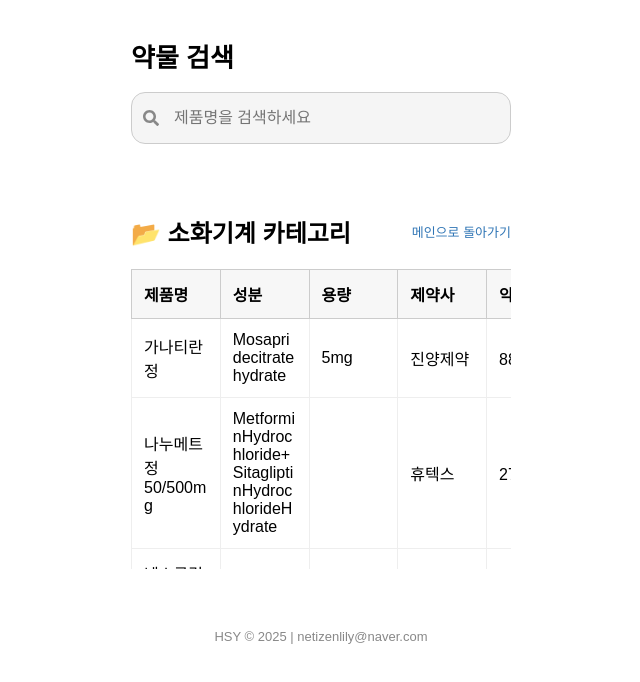
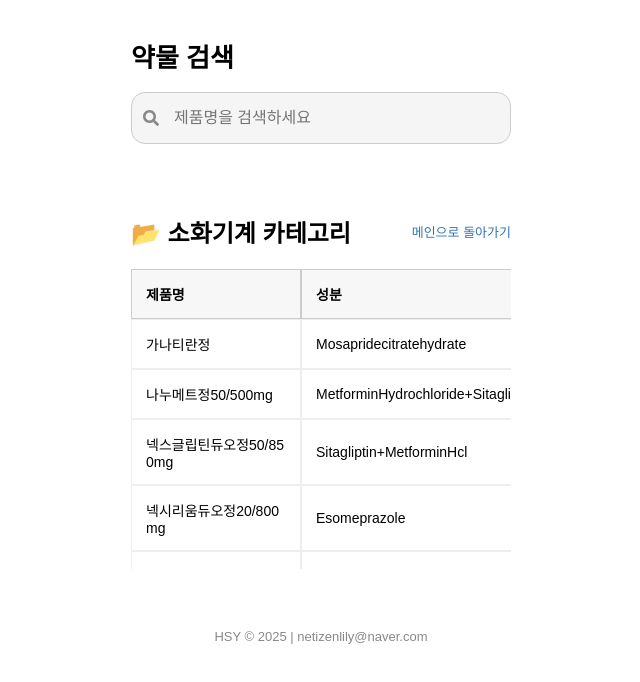
Before and after one commit to dasampharm/dasanpharm, a React (Create React App) app: page / in a window 1280 px wide. Both pictures are taken after a click on the button "소화기계". Shown: the top 682 px of the page, without its empty margins (319-959 px from the left). Built offline with nearby package versions, Linux system fonts and the light colour scheme.

Commit message:
App.js 업데이트 과거

```diff
--- a/src/App.js
+++ b/src/App.js
@@ -1,4 +1,3 @@
-// 약물 검색 React App (최종 수정 - 텍스트 줄바꿈 + 스크롤 수정)
 import React, { useState, useRef } from "react";
 import { FaSearch } from "react-icons/fa";
 import data from "./약물데이터.json";
@@ -67,7 +66,6 @@ function App() {
 
   return (
     <div style={{ padding: "20px", fontFamily: "sans-serif", maxWidth: "380px", margin: "0 auto" }}>
-      {/* 상단 검색창 */}
       <div style={{ position: "sticky", top: 0, zIndex: 10, backgroundColor: "#fff", paddingBottom: "10px" }}>
         <h1 style={{ fontSize: "26px" }}>약물 검색</h1>
         <div style={{ display: "flex", gap: "8px" }}>
@@ -79,9 +77,16 @@ function App() {
               value={query}
               onChange={handleInputChange}
               placeholder="제품명을 검색하세요"
-              style={{ width: "100%", padding: "16px 16px 16px 42px", fontSize: "16px", border: "1px solid #ccc", borderRadius: "14px", backgroundColor: "#f5f5f5", boxSizing: "border-box" }}
+              style={{
+                width: "100%",
+                padding: "16px 16px 16px 42px",
+                fontSize: "16px",
+                border: "1px solid #ccc",
+                borderRadius: "14px",
+                backgroundColor: "#f5f5f5",
+                boxSizing: "border-box"
+              }}
             />
-            {/* 검색 자동완성 리스트 */}
             <ul style={{ listStyle: "none", paddingLeft: 0, maxHeight: "160px", overflowY: "auto", border: suggestions.length > 0 ? "1px solid #ccc" : "none", margin: 0, background: "white", position: "absolute", top: "56px", zIndex: 2, borderRadius: "4px", width: "100%" }}>
               {suggestions.map((item, index) => (
                 <li key={index} onClick={() => handleSuggestionClick(item)} style={{ cursor: "pointer", padding: "10px 12px" }}>{item["제품명"]}</li>
@@ -91,7 +96,6 @@ function App() {
         </div>
       </div>
 
-      {/* 카테고리 및 안내사항 */}
       {!selectedDrug && !selectedCategory && (
         <>
           <h3 style={{ fontSize: "16px", marginTop: "30px", marginBottom: "10px" }}>약물 카테고리</h3>
@@ -103,14 +107,13 @@ function App() {
 
           <h3 style={{ fontSize: "16px", marginBottom: "10px" }}>안내사항</h3>
           <div style={{ backgroundColor: "#f9f9f9", border: "1px solid #ccc", borderRadius: "12px", padding: "20px", fontSize: "13px", lineHeight: "1.7" }}>
-            <p>다산팜에서 거래하는 약물 리스트입니다.</p>
+            <p>다산팝에서 거래하는 약물 리스트입니다.</p>
             <p>제품명 검색 시 동일 성분의 약물이 보여집니다.</p>
             <p>약가는 매일 영업일 10시 경에 업데이트됩니다.</p>
           </div>
         </>
       )}
 
-      {/* 검색 결과 테이블 */}
       {(selectedDrug || selectedCategory) && (
         <div style={{ marginTop: "40px", width: "100%", overflowX: "auto" }}>
           <div style={{ display: "flex", justifyContent: "space-between", alignItems: "center" }}>
@@ -119,35 +122,66 @@ function App() {
           </div>
 
           {selectedDrug && (
-            <div style={{ marginTop: "8px", marginBottom: "20px" }}>
-              <label>
-                <input type="checkbox" checked={sameDoseOnly} onChange={() => setSameDoseOnly(!sameDoseOnly)} /> &nbsp;동일 용량만 보기
-              </label>
-            </div>
+            <label>
+              <input type="checkbox" checked={sameDoseOnly} onChange={() => setSameDoseOnly(!sameDoseOnly)} /> &nbsp;동일 용량만 보기
+            </label>
           )}
 
-          <div style={{ minWidth: "800px", maxHeight: "300px", overflowY: "auto" }}>
-            <table style={{ width: "100%", borderCollapse: "collapse", tableLayout: "fixed" }}>
+          <div style={{ maxHeight: "300px", overflowY: "auto", position: "relative" }}>
+            <table style={{ minWidth: "800px", borderCollapse: "separate", borderSpacing: "0", fontSize: "14px", width: "100%" }}>
               <thead>
                 <tr>
-                  <th style={{ position: "sticky", top: 0, left: 0, zIndex: 4, backgroundColor: "#f7f7f7", padding: "12px", border: "1px solid #ccc", textAlign: "left", maxWidth: "10em", whiteSpace: "normal", overflowWrap: "break-word", wordBreak: "break-word" }}>제품명</th>
+                  <th style={{
+                    padding: "14px",
+                    border: "1px solid #ccc",
+                    backgroundColor: "#f7f7f7",
+                    textAlign: "left",
+                    position: "sticky",
+                    top: 0,
+                    left: 0,
+                    zIndex: 4,
+                    maxWidth: "10em",
+                    whiteSpace: "normal",
+                    overflowWrap: "break-word",
+                    wordBreak: "keep-all"
+                  }}>제품명</th>
                   {["성분", "용량", "제약사", "약가", "요율", "환산액", "품절", "비고"].map((label, i) => (
-                    <th key={i} style={{ position: "sticky", top: 0, backgroundColor: "#f7f7f7", zIndex: 2, padding: "12px", border: "1px solid #ccc", textAlign: "left", whiteSpace: "normal", overflowWrap: "break-word", wordBreak: "break-word" }}>{label}</th>
+                    <th key={i} style={{
+                      padding: "14px",
+                      border: "1px solid #ccc",
+                      backgroundColor: "#f7f7f7",
+                      textAlign: "left",
+                      position: "sticky",
+                      top: 0,
+                      zIndex: 2,
+                      whiteSpace: "nowrap"
+                    }}>{label}</th>
                   ))}
                 </tr>
               </thead>
               <tbody>
                 {getFilteredDrugs().map((drug, index) => (
                   <tr key={index}>
-                    <td style={{ position: "sticky", left: 0, backgroundColor: "#fff", zIndex: 1, padding: "12px", border: "1px solid #eee", maxWidth: "10em", whiteSpace: "normal", overflowWrap: "break-word", wordBreak: "break-word" }}>{drug["제품명"]}</td>
-                    <td style={{ padding: "12px", border: "1px solid #eee", whiteSpace: "normal", overflowWrap: "break-word", wordBreak: "break-word" }}>{drug["성분"]}</td>
-                    <td style={{ padding: "12px", border: "1px solid #eee", whiteSpace: "normal", overflowWrap: "break-word", wordBreak: "break-word" }}>{drug["용량"]}</td>
-                    <td style={{ padding: "12px", border: "1px solid #eee", whiteSpace: "normal", overflowWrap: "break-word", wordBreak: "break-word" }}>{drug["제약사"]}</td>
-                    <td style={{ padding: "12px", border: "1px solid #eee", whiteSpace: "normal", overflowWrap: "break-word", wordBreak: "break-word" }}>{drug["약가"]}</td>
-                    <td style={{ padding: "12px", border: "1px solid #eee", whiteSpace: "normal", overflowWrap: "break-word", wordBreak: "break-word" }}>{drug["요율"]}</td>
-                    <td style={{ padding: "12px", border: "1px solid #eee", whiteSpace: "normal", overflowWrap: "break-word", wordBreak: "break-word" }}>{drug["환산액"]}</td>
-                    <td style={{ padding: "12px", border: "1px solid #eee", whiteSpace: "normal", overflowWrap: "break-word", wordBreak: "break-word" }}>{drug["품절"]}</td>
-                    <td style={{ padding: "12px", border: "1px solid #eee", whiteSpace: "normal", overflowWrap: "break-word", wordBreak: "break-word" }}>{drug["비고"]}</td>
+                    <td style={{
+                      padding: "14px",
+                      border: "1px solid #eee",
+                      maxWidth: "10em",
+                      whiteSpace: "normal",
+                      overflowWrap: "break-word",
+                      wordBreak: "keep-all",
+                      position: "sticky",
+                      left: 0,
+                      background: "#fff",
+                      zIndex: 1
+                    }}>{drug["제품명"]}</td>
+                    <td style={{ padding: "14px", border: "1px solid #eee", whiteSpace: "nowrap" }}>{drug["성분"]}</td>
+                    <td style={{ padding: "14px", border: "1px solid #eee", whiteSpace: "nowrap" }}>{drug["용량"]}</td>
+                    <td style={{ padding: "14px", border: "1px solid #eee", whiteSpace: "nowrap" }}>{drug["제약사"]}</td>
+                    <td style={{ padding: "14px", border: "1px solid #eee", whiteSpace: "nowrap" }}>{drug["약가"]}</td>
+                    <td style={{ padding: "14px", border: "1px solid #eee", whiteSpace: "nowrap" }}>{drug["요율"]}</td>
+                    <td style={{ padding: "14px", border: "1px solid #eee", whiteSpace: "nowrap" }}>{drug["환산액"]}</td>
+                    <td style={{ padding: "14px", border: "1px solid #eee", whiteSpace: "nowrap" }}>{drug["품절"]}</td>
+                    <td style={{ padding: "14px", border: "1px solid #eee", whiteSpace: "nowrap" }}>{drug["비고"]}</td>
                   </tr>
                 ))}
               </tbody>
@@ -156,7 +190,6 @@ function App() {
         </div>
       )}
 
-      {/* 푸터 */}
       <footer style={{ marginTop: "60px", fontSize: "13px", color: "#888", textAlign: "center" }}>
         HSY © 2025 | netizenlily@naver.com
       </footer>
```
